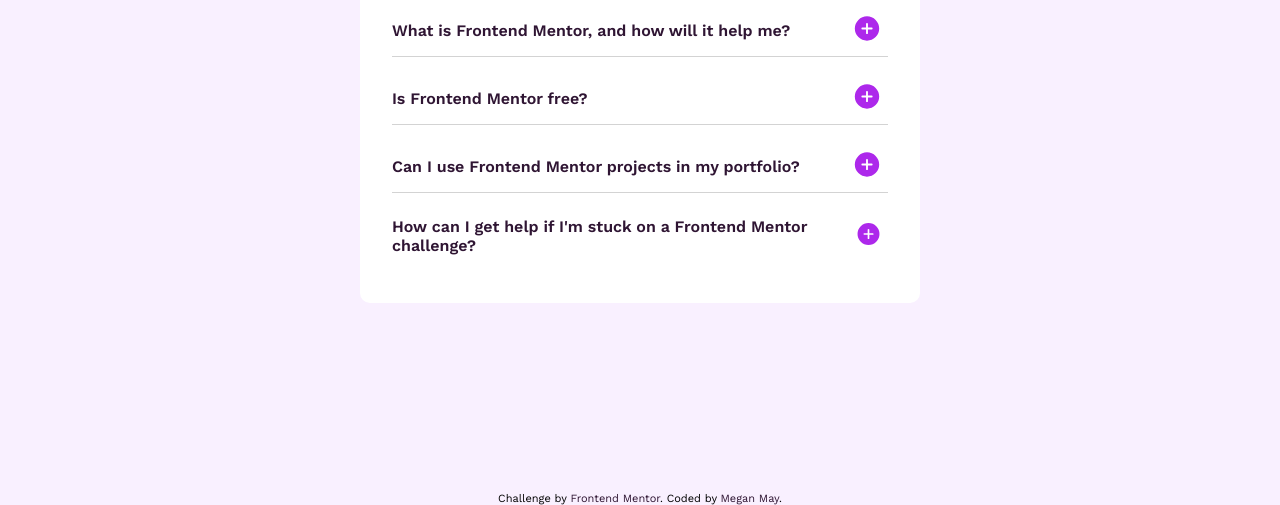
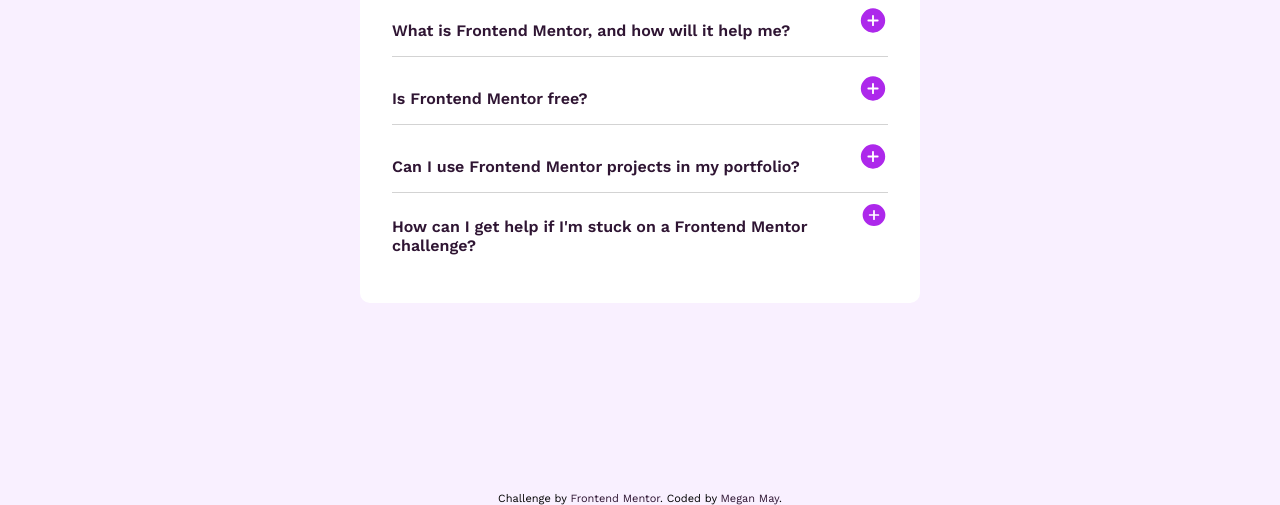
Before and after one commit to mooogz/faq-accordion-main, a plain HTML site: page index.html in a window 1280 px wide. Shown: the part 295-800 px from the top of the page. Drawn offline with nearby package versions, Linux system fonts and the light colour scheme.

Commit message:
Fixed screenshot and changed buttons

```diff
--- a/index.html
+++ b/index.html
@@ -20,7 +20,7 @@
   </div>
 <div class="question-container">
   <p class="faq question-1">What is Frontend Mentor, and how will it help me?</p>
-  <button><img src="assets/images/icon-plus.svg" class="expand" id="answer-1"></button></div>
+  <a><img src="assets/images/icon-plus.svg" class="expand" id="answer-1"></a></div>
 
   <p id="accordion-answer-1" class="answer">Frontend Mentor offers realistic coding challenges to help developers improve their
   frontend coding skills with projects in HTML, CSS, and JavaScript. It's suitable for
@@ -28,21 +28,21 @@
 
   <div class="question-container">
   <p class="faq question-2">Is Frontend Mentor free?</p>
-  <button><img src="assets/images/icon-plus.svg" class="expand" id="answer-2"></button></div>
+  <a><img src="assets/images/icon-plus.svg" class="expand" id="answer-2"></a></div>
 
   <p id="accordion-answer-2" class="answer">Yes, Frontend Mentor offers both free and premium coding challenges, with the free
   option providing access to a range of projects suitable for all skill levels.</p>
 
   <div class="question-container">
   <p class="faq question-3">Can I use Frontend Mentor projects in my portfolio?</p>
-  <button><img src="assets/images/icon-plus.svg" class="expand" id="answer-3"></button></div>
+  <a><img src="assets/images/icon-plus.svg" class="expand" id="answer-3"></a></div>
 
   <p id="accordion-answer-3" class="answer">Yes, you can use projects completed on Frontend Mentor in your portfolio. It's an excellent
   way to showcase your skills to potential employers!</p>
 
   <div class="question-container no-border">
   <p class="faq question-4">How can I get help if I'm stuck on a Frontend Mentor challenge?</p>
-  <button><img src="assets/images/icon-plus.svg" class="expand" id="answer-4"></button></div>
+  <a><img src="assets/images/icon-plus.svg" class="expand" id="answer-4"></a></div>
 
   <p id="accordion-answer-4" class="answer">The best place to get help is inside Frontend Mentor's Discord community. There's a help
   channel where you can ask questions and seek support from other community members.</p>
--- a/styles.css
+++ b/styles.css
@@ -79,11 +79,8 @@ h1 {
   cursor: pointer;
 }
 
-button {
-  border: none;
-  background: none;
-}
-button:hover {
+
+a:hover {
   opacity: .5;
 }
 
```
Also changed, not shown: faq-accordion-main-screenshot.png.
